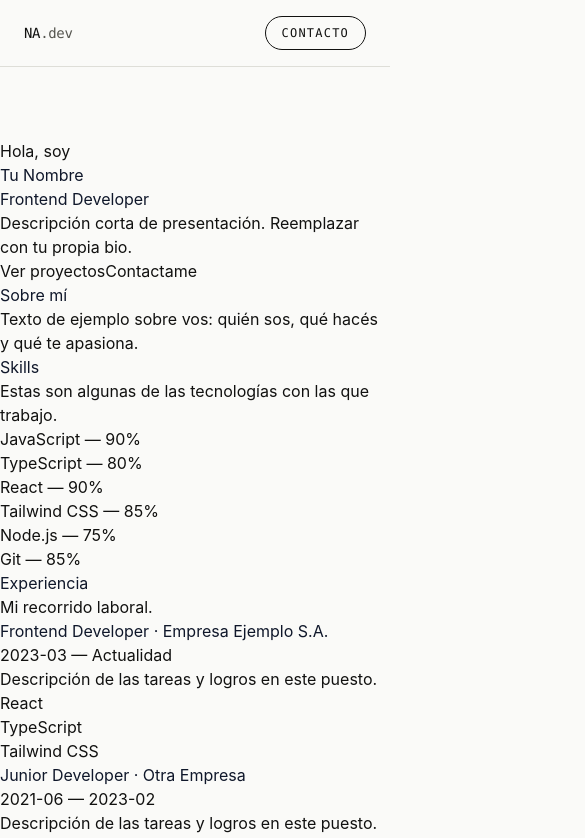
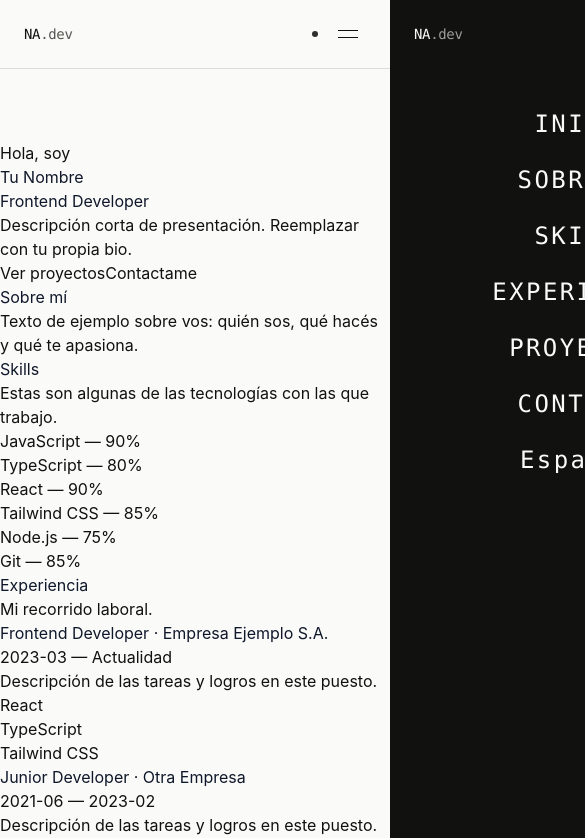
Before and after one commit to jissust/portfolio-landing, a React (Vite) app: page / in a window 390 px wide. Shown: the top 838 px of the page, 585 px wide, since content can reach past the window. Built offline with nearby package versions, Linux system fonts and the light colour scheme.

Commit message:
style: implement mobile navbar styling

```diff
--- a/src/components/layout/Navbar.jsx
+++ b/src/components/layout/Navbar.jsx
@@ -1,3 +1,4 @@
+import { useState } from "react";
 import { useTranslation } from "react-i18next";
 import LanguageSwitcher from "@/components/ui/LanguageSwitcher";
 
@@ -17,16 +18,22 @@ const NAV_LINKS = [
 
 export default function Navbar() {
   const { t } = useTranslation();
+  const [open, setOpen] = useState(false);
+
+  // Cierra el menú al clickear un link (útil en mobile)
+  const handleLinkClick = () => setOpen(false);
 
   return (
     <header className="sticky top-0 z-50 border-b border-line bg-paper/90 backdrop-blur">
       <div className="mx-auto flex max-w-7xl items-center justify-between px-6 py-4 md:px-10">
+        {/* Logo */}
         <a href="#top" className="font-mono text-sm font-medium tracking-tight">
           NA<span className="text-ink-soft">.dev</span>
         </a>
 
+        {/* Nav desktop: sigue igual, solo visible desde md */}
         <nav className="hidden items-center gap-8 font-mono text-xs uppercase tracking-widest text-ink-soft md:flex">
-          {NAV_LINKS.map((link) => (
+          {NAV_LINKS.filter((link) => link.key !== "nav.contact").map((link) => (
             <a
               className="transition-colors hover:text-ink"
               key={link.href}
@@ -38,8 +45,9 @@ export default function Navbar() {
           <LanguageSwitcher />
         </nav>
 
-        <div className="flex items-center gap-4">
-          <span className="hidden items-center gap-2 font-mono text-xs text-ink-soft sm:flex">
+        {/* Lado derecho DESKTOP: disponibilidad + botón Contacto (oculto en mobile) */}
+        <div className="hidden items-center gap-4 md:flex">
+          <span className="flex items-center gap-2 font-mono text-xs text-ink-soft">
             <span className="h-1.5 w-1.5 rounded-full bg-ink animate-pulse-dot"></span>
             Disponible para trabajar
           </span>
@@ -50,6 +58,66 @@ export default function Navbar() {
             Contacto
           </a>
         </div>
+
+        {/* Lado derecho MOBILE: solo texto de disponibilidad + botón hamburguesa */}
+        <div className="flex items-center gap-3 md:hidden">
+          <span className="flex items-center gap-2 font-mono text-xs text-ink-soft">
+            <span className="h-1.5 w-1.5 rounded-full bg-ink animate-pulse-dot"></span>
+            <span className="hidden sm:inline">Disponible para trabajar</span>
+          </span>
+
+          <button
+            type="button"
+            onClick={() => setOpen(true)}
+            aria-label="Abrir menú"
+            aria-expanded={open}
+            className="flex h-9 w-9 flex-col items-center justify-center gap-1.5"
+          >
+            <span className="h-px w-5 bg-ink"></span>
+            <span className="h-px w-5 bg-ink"></span>
+          </button>
+        </div>
+      </div>
+
+      {/* ===== MENÚ MOBILE FULL SCREEN ===== */}
+      <div
+        className={`fixed inset-0 z-[60] bg-ink text-paper transition-transform duration-300 ease-in-out md:hidden ${
+          open ? "translate-x-0" : "translate-x-full"
+        }`}
+      >
+        <div className="flex items-center justify-between px-6 py-4">
+          <span className="font-mono text-sm font-medium tracking-tight">
+            NA<span className="text-paper/60">.dev</span>
+          </span>
+
+          <button
+            type="button"
+            onClick={() => setOpen(false)}
+            aria-label="Cerrar menú"
+            className="flex h-9 w-9 items-center justify-center"
+          >
+            <svg viewBox="0 0 24 24" className="h-5 w-5 stroke-paper" fill="none" strokeWidth="1.5">
+              <path d="M6 6l12 12M18 6L6 18" strokeLinecap="round" />
+            </svg>
+          </button>
+        </div>
+
+        <nav className="flex flex-col items-start gap-6 px-6 py-10 font-mono text-2xl uppercase tracking-widest bg-ink h-[100vh]">
+          {NAV_LINKS.map((link) => (
+            <a
+              key={link.href}
+              href={link.href}
+              onClick={handleLinkClick}
+              className="transition-colors hover:text-paper/60 w-full text-center"
+            >
+              {t(link.key)}
+            </a>
+          ))}
+
+          <div className="w-full text-center">
+            <LanguageSwitcher />
+          </div>
+        </nav>
       </div>
     </header>
   );
```
